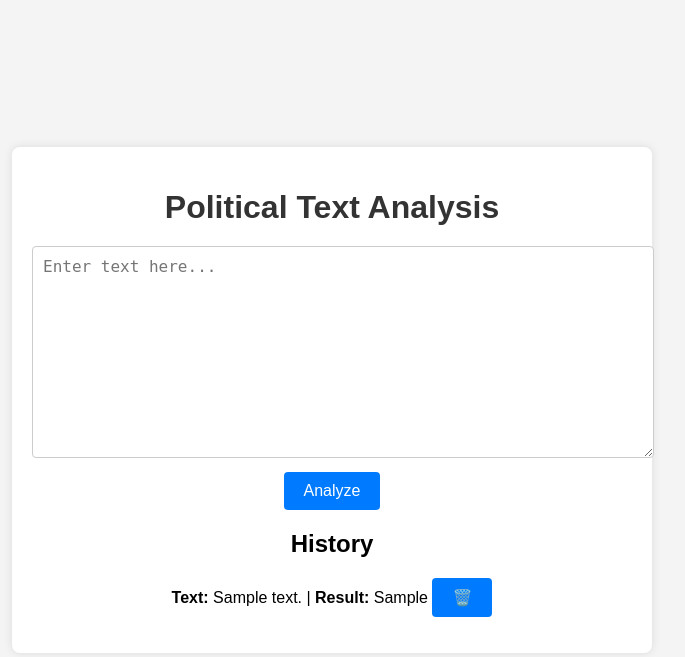
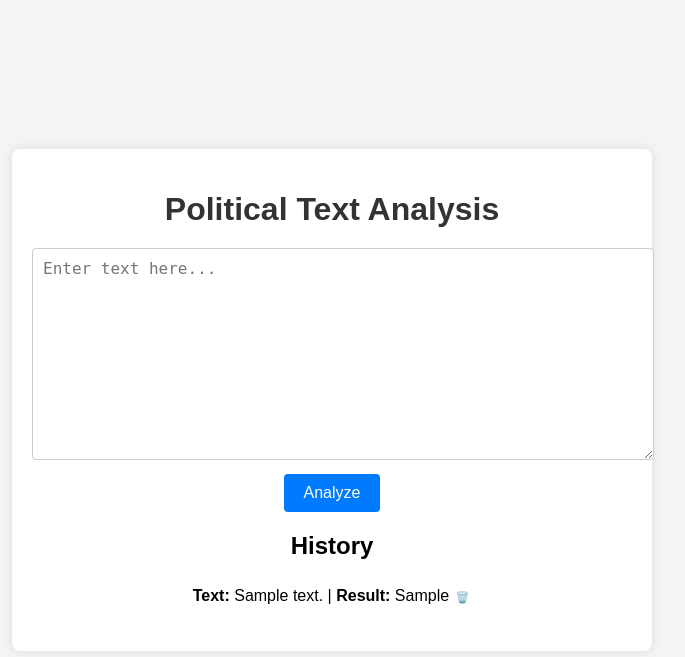
Before and after one commit to skyeslattery/leaning-check, a Flask app: page / in a window 1280 px wide. Shown: the top 657 px of the page, without its empty margins (308-993 px from the left). Run offline with Flask 3, Linux system fonts and the light colour scheme; tables that the repository leaves empty hold one stand-in row (values such as "Sample post").

Commit message:
Update styles.css

```diff
--- a/static/styles.css
+++ b/static/styles.css
@@ -75,3 +75,21 @@ a:hover {
   margin-bottom: 10px;
   color: red;
 }
+
+.delete-button {
+  background-color: white;
+  color: white;
+  border: none;
+  padding: 1px 1px;
+  text-align: center;
+  text-decoration: none;
+  display: inline-block;
+  font-size: 11px;
+  margin: 10px 1px;
+  cursor: pointer;
+  border-radius: 5px;
+}
+
+.delete-button:hover {
+  background-color: lightgray;
+}
```
